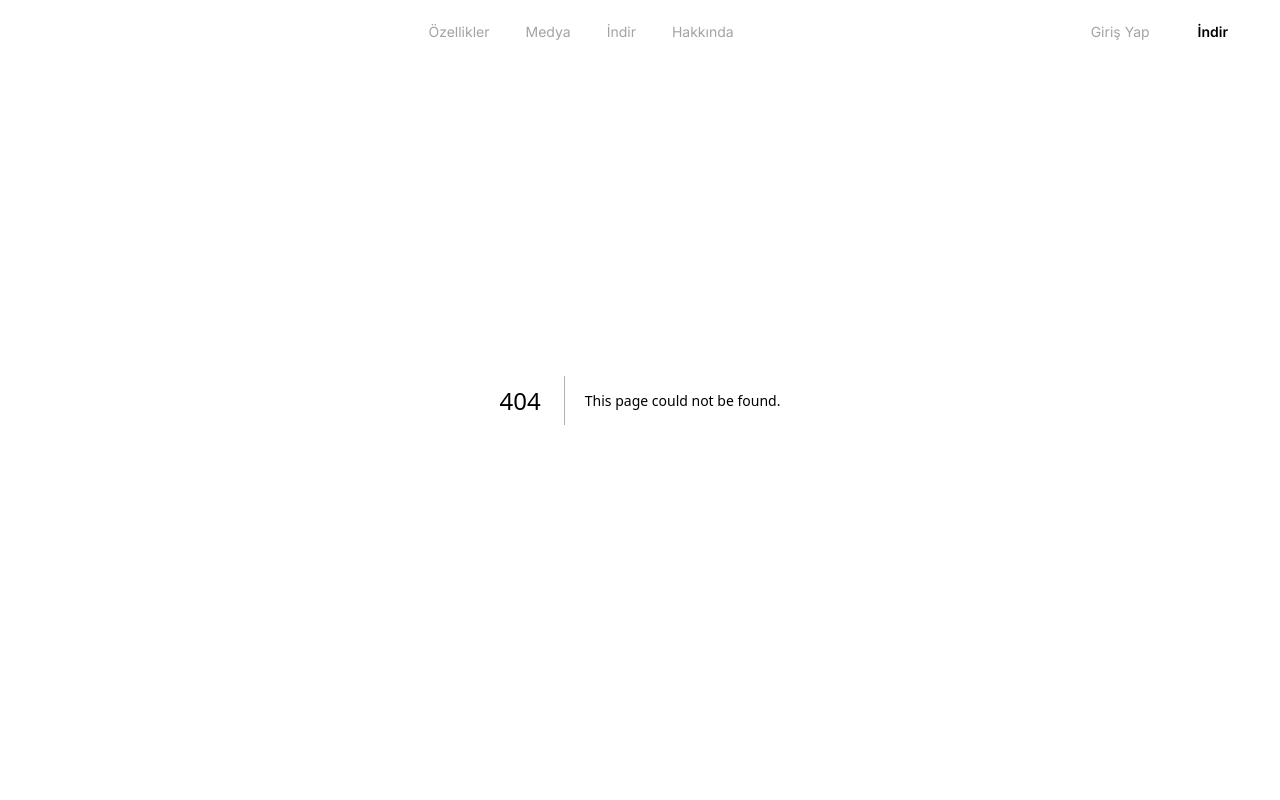
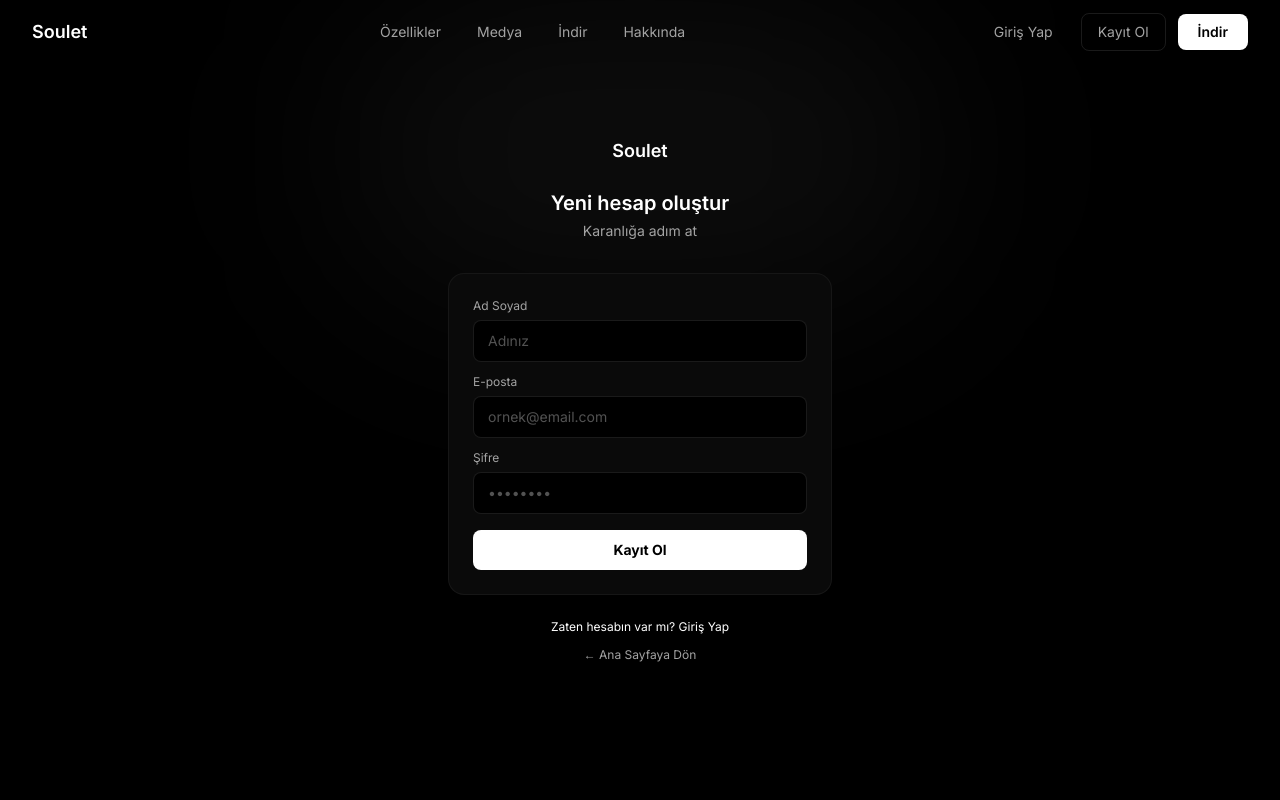
Before and after one commit to cinar12322/souletfnafsite, a Next.js app: page /kayit in a window 1280 px wide. Before the commit this address had no page. Shown: the top 800 px of the page. Built offline with nearby package versions, Linux system fonts and the light colour scheme.

Commit message:
feat: Kayit sayfası eklendi ve giris sayfası minimalist temaya guncellendi

```diff
--- a/src/app/giris/page.tsx
+++ b/src/app/giris/page.tsx
@@ -29,39 +29,36 @@ export default function GirisPage() {
 
   return (
     <div className="min-h-screen flex items-center justify-center px-6">
-      <div className="absolute top-0 left-1/2 -translate-x-1/2 w-[600px] h-[300px] rounded-full bg-primary/5 blur-[100px]" />
+      <div className="absolute top-0 left-1/2 -translate-x-1/2 w-[600px] h-[300px] rounded-full bg-white/5 blur-[100px]" />
 
       <div className="relative z-10 w-full max-w-sm">
         <div className="text-center mb-8">
           <Link href="/" className="inline-flex items-center gap-2.5 mb-6">
-            <div className="w-8 h-8 rounded-lg bg-primary flex items-center justify-center">
-              <span className="text-white font-bold text-sm">S</span>
-            </div>
-            <span className="text-lg font-semibold">Soulet</span>
+            <span className="text-lg font-semibold text-white">Soulet</span>
           </Link>
-          <h1 className="text-xl font-semibold mb-1">Hesabına giriş yap</h1>
-          <p className="text-sm text-text-muted">Soulet topluluğuna katıl</p>
+          <h1 className="text-xl font-semibold mb-1 text-white">Hesabına giriş yap</h1>
+          <p className="text-sm text-text-secondary">Soulet topluluğuna katıl</p>
         </div>
 
         <div className="p-6 rounded-2xl border border-white/5 bg-surface">
           <div className="flex flex-col gap-2.5 mb-5">
             <button
               onClick={() => signIn("google", { callbackUrl: "/" })}
-              className="flex items-center justify-center gap-2.5 w-full py-2.5 border border-white/10 rounded-lg text-sm text-text-primary hover:bg-white/5 transition-colors cursor-pointer"
+              className="flex items-center justify-center gap-2.5 w-full py-2.5 border border-white/10 rounded-lg text-sm text-white hover:bg-white/5 transition-colors cursor-pointer"
             >
               <svg className="w-4 h-4" viewBox="0 0 24 24">
-                <path fill="#4285F4" d="M22.56 12.25c0-.78-.07-1.53-.2-2.25H12v4.26h5.92a5.06 5.06 0 01-2.2 3.32v2.77h3.57c2.08-1.92 3.28-4.74 3.28-8.1z" />
-                <path fill="#34A853" d="M12 23c2.97 0 5.46-.98 7.28-2.66l-3.57-2.77c-.98.66-2.23 1.06-3.71 1.06-2.86 0-5.29-1.93-6.16-4.53H2.18v2.84C3.99 20.53 7.7 23 12 23z" />
-                <path fill="#FBBC05" d="M5.84 14.09c-.22-.66-.35-1.36-.35-2.09s.13-1.43.35-2.09V7.07H2.18C1.43 8.55 1 10.22 1 12s.43 3.45 1.18 4.93l2.85-2.22.81-.62z" />
-                <path fill="#EA4335" d="M12 5.38c1.62 0 3.06.56 4.21 1.64l3.15-3.15C17.45 2.09 14.97 1 12 1 7.7 1 3.99 3.47 2.18 7.07l3.66 2.84c.87-2.6 3.3-4.53 6.16-4.53z" />
+                <path fill="#ffffff" d="M22.56 12.25c0-.78-.07-1.53-.2-2.25H12v4.26h5.92a5.06 5.06 0 01-2.2 3.32v2.77h3.57c2.08-1.92 3.28-4.74 3.28-8.1z" />
+                <path fill="#ffffff" d="M12 23c2.97 0 5.46-.98 7.28-2.66l-3.57-2.77c-.98.66-2.23 1.06-3.71 1.06-2.86 0-5.29-1.93-6.16-4.53H2.18v2.84C3.99 20.53 7.7 23 12 23z" />
+                <path fill="#ffffff" d="M5.84 14.09c-.22-.66-.35-1.36-.35-2.09s.13-1.43.35-2.09V7.07H2.18C1.43 8.55 1 10.22 1 12s.43 3.45 1.18 4.93l2.85-2.22.81-.62z" />
+                <path fill="#ffffff" d="M12 5.38c1.62 0 3.06.56 4.21 1.64l3.15-3.15C17.45 2.09 14.97 1 12 1 7.7 1 3.99 3.47 2.18 7.07l3.66 2.84c.87-2.6 3.3-4.53 6.16-4.53z" />
               </svg>
               Google ile devam et
             </button>
             <button
               onClick={() => signIn("discord", { callbackUrl: "/" })}
-              className="flex items-center justify-center gap-2.5 w-full py-2.5 border border-white/10 rounded-lg text-sm text-text-primary hover:bg-white/5 transition-colors cursor-pointer"
+              className="flex items-center justify-center gap-2.5 w-full py-2.5 border border-white/10 rounded-lg text-sm text-white hover:bg-white/5 transition-colors cursor-pointer"
             >
-              <svg className="w-4 h-4" fill="#5865F2" viewBox="0 0 24 24">
+              <svg className="w-4 h-4" fill="#ffffff" viewBox="0 0 24 24">
                 <path d="M20.317 4.37a19.791 19.791 0 0 0-4.885-1.515.074.074 0 0 0-.079.037c-.21.375-.444.864-.608 1.25a18.27 18.27 0 0 0-5.487 0 12.64 12.64 0 0 0-.617-1.25.077.077 0 0 0-.079-.037A19.736 19.736 0 0 0 3.677 4.37a.07.07 0 0 0-.032.027C.533 9.046-.32 13.58.099 18.057a.082.082 0 0 0 .031.057 19.9 19.9 0 0 0 5.993 3.03.078.078 0 0 0 .084-.028c.462-.63.874-1.295 1.226-1.994a.076.076 0 0 0-.041-.106 13.107 13.107 0 0 1-1.872-.892.077.077 0 0 1-.008-.128c.126-.094.252-.192.373-.292a.074.074 0 0 1 .077-.01c3.928 1.793 8.18 1.793 12.062 0a.074.074 0 0 1 .078.01c.12.098.246.198.373.292a.077.077 0 0 1-.006.127 12.299 12.299 0 0 1-1.873.892.077.077 0 0 0-.041.107c.36.698.772 1.362 1.225 1.993a.076.076 0 0 0 .084.028 19.839 19.839 0 0 0 6.002-3.03.077.077 0 0 0 .032-.054c.5-5.177-.838-9.674-3.549-13.66a.061.061 0 0 0-.031-.03z" />
               </svg>
               Discord ile devam et
@@ -79,19 +76,19 @@ export default function GirisPage() {
 
           <form onSubmit={handleCredentialsLogin} className="flex flex-col gap-3">
             <div>
-              <label htmlFor="email" className="block text-xs text-text-muted mb-1.5">E-posta</label>
+              <label htmlFor="email" className="block text-xs text-text-secondary mb-1.5">E-posta</label>
               <input
                 id="email" type="email" value={email} onChange={(e) => setEmail(e.target.value)}
-                className="w-full px-3.5 py-2.5 bg-dark border border-white/10 rounded-lg text-sm text-text-primary placeholder-text-muted focus:border-primary/50 focus:outline-none transition-colors"
+                className="w-full px-3.5 py-2.5 bg-black border border-white/10 rounded-lg text-sm text-white placeholder-text-muted focus:border-white/30 focus:outline-none transition-colors"
                 placeholder="ornek@email.com"
                 required
               />
             </div>
             <div>
-              <label htmlFor="password" className="block text-xs text-text-muted mb-1.5">Şifre</label>
+              <label htmlFor="password" className="block text-xs text-text-secondary mb-1.5">Şifre</label>
               <input
                 id="password" type="password" value={password} onChange={(e) => setPassword(e.target.value)}
-                className="w-full px-3.5 py-2.5 bg-dark border border-white/10 rounded-lg text-sm text-text-primary placeholder-text-muted focus:border-primary/50 focus:outline-none transition-colors"
+                className="w-full px-3.5 py-2.5 bg-black border border-white/10 rounded-lg text-sm text-white placeholder-text-muted focus:border-white/30 focus:outline-none transition-colors"
                 placeholder="••••••••"
                 required
               />
@@ -100,7 +97,7 @@ export default function GirisPage() {
             <button
               type="submit"
               disabled={loading}
-              className="w-full py-2.5 mt-1 bg-primary hover:bg-primary-dark text-white text-sm font-medium rounded-lg transition-colors disabled:opacity-50 cursor-pointer"
+              className="w-full py-2.5 mt-1 bg-white hover:bg-white/90 text-black text-sm font-bold rounded-lg transition-colors disabled:opacity-50 cursor-pointer"
             >
               {loading ? "Giriş yapılıyor..." : "Giriş Yap"}
             </button>
@@ -111,8 +108,9 @@ export default function GirisPage() {
           </p>
         </div>
 
-        <p className="mt-6 text-center text-xs text-text-muted">
-          <Link href="/" className="text-primary hover:underline">← Ana Sayfaya Dön</Link>
+        <p className="mt-6 text-center text-xs text-text-muted flex flex-col gap-3">
+          <Link href="/kayit" className="text-white hover:underline">Hesabın yok mu? Kayıt Ol</Link>
+          <Link href="/" className="text-text-secondary hover:text-white transition-colors">← Ana Sayfaya Dön</Link>
         </p>
       </div>
     </div>
--- /dev/null
+++ b/src/app/kayit/page.tsx
@@ -0,0 +1,81 @@
+"use client";
+
+import { useState } from "react";
+import Link from "next/link";
+
+export default function KayitPage() {
+  const [name, setName] = useState("");
+  const [email, setEmail] = useState("");
+  const [password, setPassword] = useState("");
+  const [loading, setLoading] = useState(false);
+
+  async function handleRegister(e: React.FormEvent) {
+    e.preventDefault();
+    setLoading(true);
+    // Kayıt mantığı buraya gelecek
+    setTimeout(() => {
+      setLoading(false);
+      alert("Kayıt özelliği yakında eklenecek!");
+    }, 1000);
+  }
+
+  return (
+    <div className="min-h-screen flex items-center justify-center px-6">
+      <div className="absolute top-0 left-1/2 -translate-x-1/2 w-[600px] h-[300px] rounded-full bg-white/5 blur-[100px]" />
+
+      <div className="relative z-10 w-full max-w-sm">
+        <div className="text-center mb-8">
+          <Link href="/" className="inline-flex items-center gap-2.5 mb-6">
+            <span className="text-lg font-semibold text-white">Soulet</span>
+          </Link>
+          <h1 className="text-xl font-semibold mb-1 text-white">Yeni hesap oluştur</h1>
+          <p className="text-sm text-text-secondary">Karanlığa adım at</p>
+        </div>
+
+        <div className="p-6 rounded-2xl border border-white/5 bg-surface">
+          <form onSubmit={handleRegister} className="flex flex-col gap-3">
+            <div>
+              <label htmlFor="name" className="block text-xs text-text-secondary mb-1.5">Ad Soyad</label>
+              <input
+                id="name" type="text" value={name} onChange={(e) => setName(e.target.value)}
+                className="w-full px-3.5 py-2.5 bg-black border border-white/10 rounded-lg text-sm text-white placeholder-text-muted focus:border-white/30 focus:outline-none transition-colors"
+                placeholder="Adınız"
+                required
+              />
+            </div>
+            <div>
+              <label htmlFor="email" className="block text-xs text-text-secondary mb-1.5">E-posta</label>
+              <input
+                id="email" type="email" value={email} onChange={(e) => setEmail(e.target.value)}
+                className="w-full px-3.5 py-2.5 bg-black border border-white/10 rounded-lg text-sm text-white placeholder-text-muted focus:border-white/30 focus:outline-none transition-colors"
+                placeholder="ornek@email.com"
+                required
+              />
+            </div>
+            <div>
+              <label htmlFor="password" className="block text-xs text-text-secondary mb-1.5">Şifre</label>
+              <input
+                id="password" type="password" value={password} onChange={(e) => setPassword(e.target.value)}
+                className="w-full px-3.5 py-2.5 bg-black border border-white/10 rounded-lg text-sm text-white placeholder-text-muted focus:border-white/30 focus:outline-none transition-colors"
+                placeholder="••••••••"
+                required
+              />
+            </div>
+            <button
+              type="submit"
+              disabled={loading}
+              className="w-full py-2.5 mt-1 bg-white hover:bg-white/90 text-black text-sm font-bold rounded-lg transition-colors disabled:opacity-50 cursor-pointer"
+            >
+              {loading ? "Hesap oluşturuluyor..." : "Kayıt Ol"}
+            </button>
+          </form>
+        </div>
+
+        <p className="mt-6 text-center text-xs text-text-muted flex flex-col gap-3">
+          <Link href="/giris" className="text-white hover:underline">Zaten hesabın var mı? Giriş Yap</Link>
+          <Link href="/" className="text-text-secondary hover:text-white transition-colors">← Ana Sayfaya Dön</Link>
+        </p>
+      </div>
+    </div>
+  );
+}
--- a/src/components/Navbar.tsx
+++ b/src/components/Navbar.tsx
@@ -54,6 +54,12 @@ export default function Navbar() {
             >
               Giriş Yap
             </Link>
+            <Link
+              href="/kayit"
+              className="px-4 py-2 text-sm text-text-secondary hover:text-text-primary transition-colors border border-white/10 rounded-lg hover:bg-white/5"
+            >
+              Kayıt Ol
+            </Link>
             <a
               href="#indirme"
               className="px-5 py-2 text-sm font-semibold bg-white hover:bg-white/90 text-black rounded-lg transition-colors"
```
